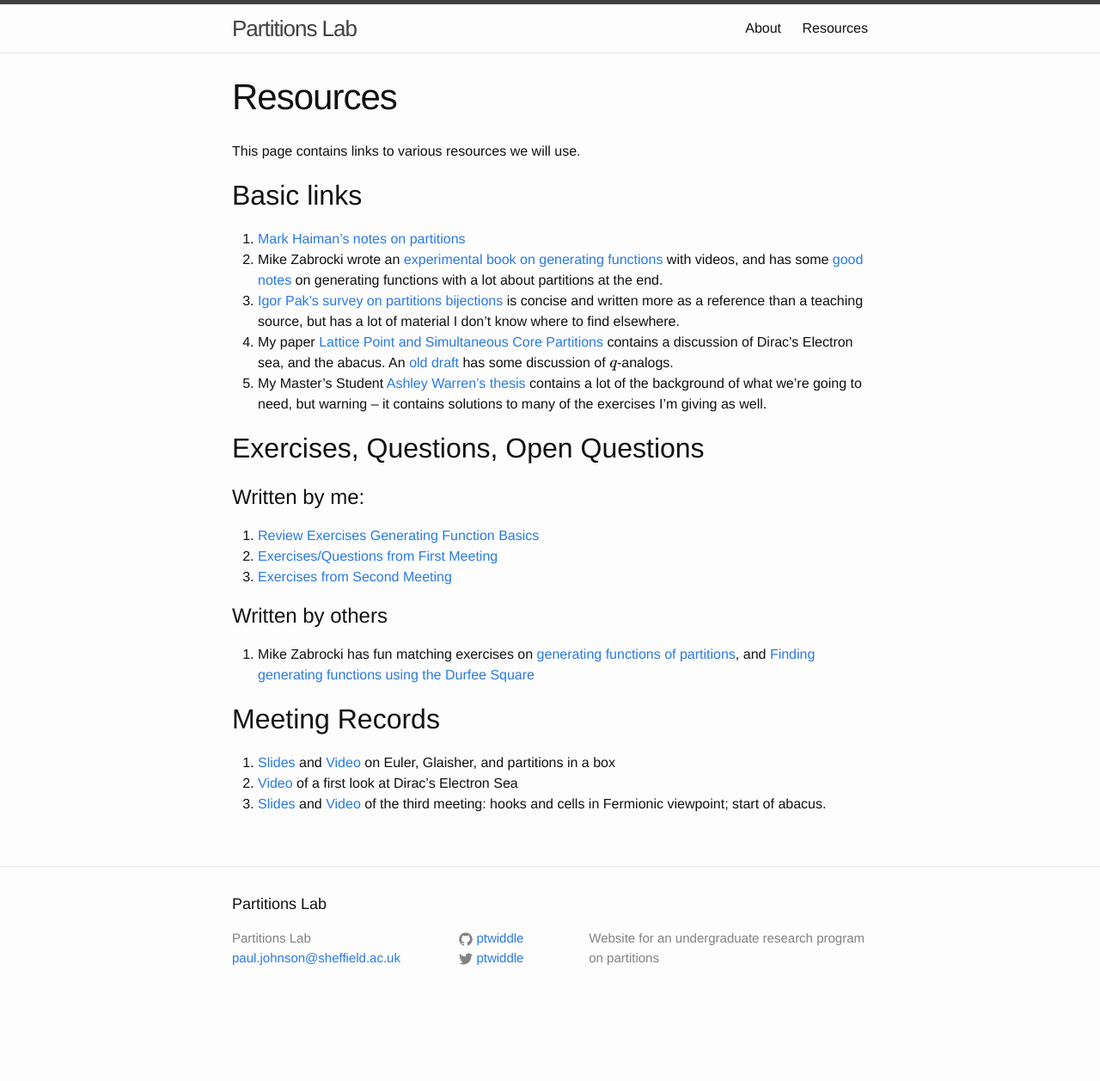
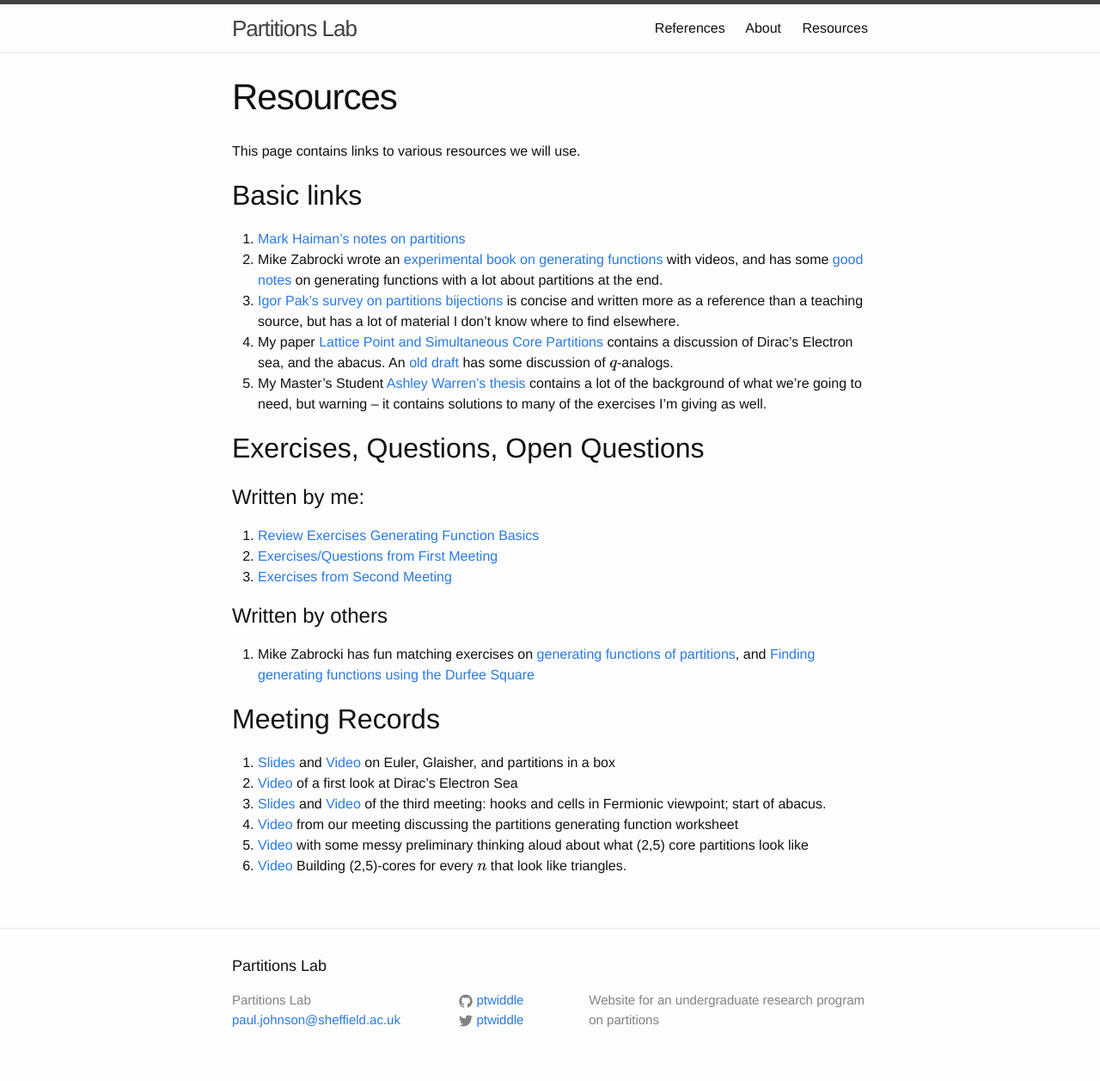
Before and after one commit to ptwiddle/Partitions-Lab, a Jekyll site: the page built from docs/resources.md, in a window 1280 px wide. Shown: the whole page at 86% size. Built offline with Jekyll 4.4.1, drawn with Linux system fonts in a browser that asks for light colours; formulas are drawn with MathJax 3; before the commit the page ends 1185 px from its top, so only the background shows below that.

Commit message:
updated resources and references

```diff
--- a/docs/resources.md
+++ b/docs/resources.md
@@ -1,7 +1,7 @@
 ---
 layout: page
 title: Resources
-permalink: /resources/
+permalink: /Resources/
 ---
 
 This page contains links to various resources we will use.
@@ -13,7 +13,7 @@ Basic links
 2. Mike Zabrocki wrote an [experimental book on generating functions](http://garsia.math.yorku.ca/~zabrocki/MMM1/) with videos, and has some [good notes](http://garsia.math.yorku.ca/~zabrocki/math4160f19/notes/ch4_generating_functions.pdf) on generating functions with a lot about partitions at the end.
 3. [Igor Pak's survey on partitions bijections](https://www.math.ucla.edu/~pak/papers/psurvey.pdf) is concise and written more as a reference than a teaching source, but has a lot of material I don't know where to find elsewhere.
 4. My paper [Lattice Point and Simultaneous Core Partitions](https://arxiv.org/abs/1502.07934) contains a discussion of Dirac's Electron sea, and the abacus.  An [old draft](https://arxiv.org/pdf/1502.07934v1.pdf) has some discussion of $q$-analogs.
-5. My Master's Student [Ashley Warren's thesis](WarrenFinal.pdf) contains a lot of the background of what we're going to need, but warning -- it contains solutions to many of the exercises I'm giving as well.
+5. My Master's Student [Ashley Warren's thesis](/Partitions-Lab/LaTeX/WarrenFinal.pdf) contains a lot of the background of what we're going to need, but warning -- it contains solutions to many of the exercises I'm giving as well.
 
 
 
@@ -38,3 +38,6 @@ Meeting Records
 1. [Slides](/Partitions-Lab/LaTeX/SecondMeeting.pdf) and [Video](https://eu-lti.bbcollab.com/recording/68fb53850aaa4dbbaf0715e1b0233cff) on Euler, Glaisher, and partitions in a box
 2. [Video](https://eu-lti.bbcollab.com/recording/079b842754b74a07a1e0f6ec9b7b20f6) of a first look at Dirac's Electron Sea
 3. [Slides](/Partitions-Lab/LaTeX/ThirdMeeting.pdf) and [Video](https://eu-lti.bbcollab.com/recording/1ec836689655464881395d23344bbc92) of the third meeting: hooks and cells in Fermionic viewpoint; start of abacus.
+4. [Video](https://eu-lti.bbcollab.com/recording/ed419f35e89a48699fc93ab1f0a2f253) from our meeting discussing the partitions generating function worksheet
+5. [Video](https://eu-lti.bbcollab.com/recording/1360b8c8ca9a4fba81f780fd240fdb3c) with some messy preliminary thinking aloud about what (2,5) core partitions look like
+6. [Video](https://eu-lti.bbcollab.com/recording/6d147bb2132c4716ab64d593a1ab50d0) Building (2,5)-cores for every $n$ that look like triangles.
```
Also changed, not shown: docs/References.md (added, +26 -0 lines), 1 other file.
